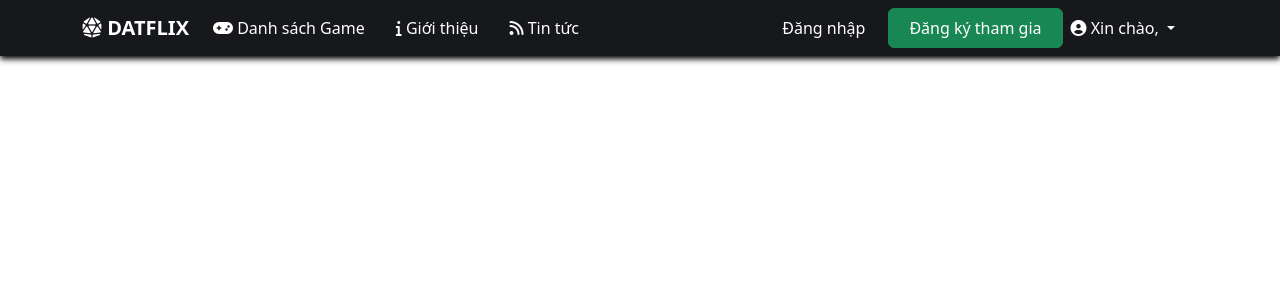
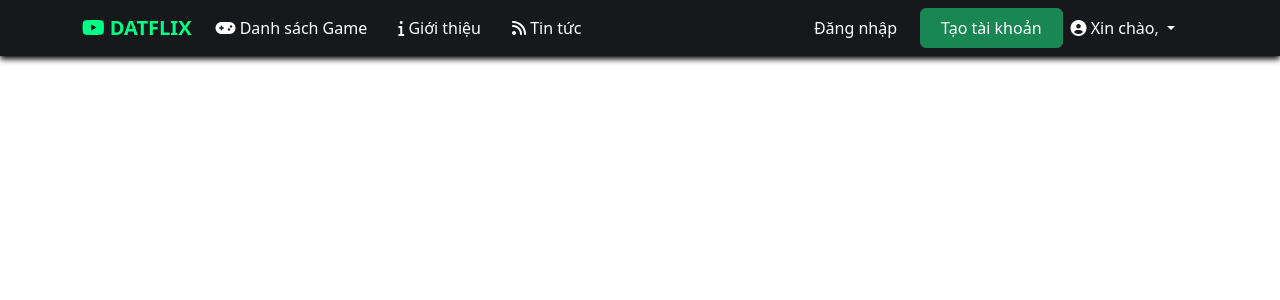
Before and after one commit to lvdat/datflix, a Vue app in the folder client/: page / in a window 1280 px wide. Shown: the top 300 px of the page. Built offline with nearby package versions, Linux system fonts and the light colour scheme.

Commit message:
some fix Header CSS

```diff
--- a/client/src/components/Header.vue
+++ b/client/src/components/Header.vue
@@ -1,7 +1,7 @@
 <template>
     <nav class="navbar navbar-dark navbar-expand-lg fixed-top main__nav">
         <div class="container">
-        <a class="navbar-brand" href="/"><b><i class="fas fa-dice-d20"></i> DATFLIX</b> </a>
+        <a class="navbar-brand" href="/"><b><i class="fab fa-youtube"></i> DATFLIX</b> </a>
         <button class="navbar-toggler" type="button" data-bs-toggle="collapse" data-bs-target="#navbarNavDropdown" aria-controls="navbarNavDropdown" aria-expanded="false" aria-label="Toggle navigation">
             <span class="navbar-toggler-icon"></span>
         </button>
@@ -21,7 +21,7 @@
                 <li class="nav-item">
                     <a class="nav-link active" href="/login"> Đăng nhập</a>
                 </li>
-                <button class="btn btn-success btn__signup" type="submit">Đăng ký tham gia</button>
+                <button class="btn btn-success btn__signup" type="submit">Tạo tài khoản </button>
                 <li class="nav-item dropdown">
                     <a class="nav-link active dropdown-toggle" href="#" role="button" data-bs-toggle="dropdown" aria-expanded="false">
                     <i class="fas fa-user-circle"></i> Xin chào,
@@ -41,5 +41,24 @@ export default {
 }
 </script>
 <style>
+.btn__signup {
+    padding: 0px 20px 0px 20px;
+}
 
+.nav-item {
+    margin-right: 15px;
+}
+
+a.nav-link.active:hover {
+    color: rgb(0, 255, 133);
+}
+
+.main__nav {
+    box-shadow: 0px 3px 6px black;
+    color: rgb(232, 231, 228);
+    background-color: rgb(23, 24, 27);
+}
+.navbar-brand {
+    color: rgb(0, 255, 133)!important;
+}
 </style>
```
